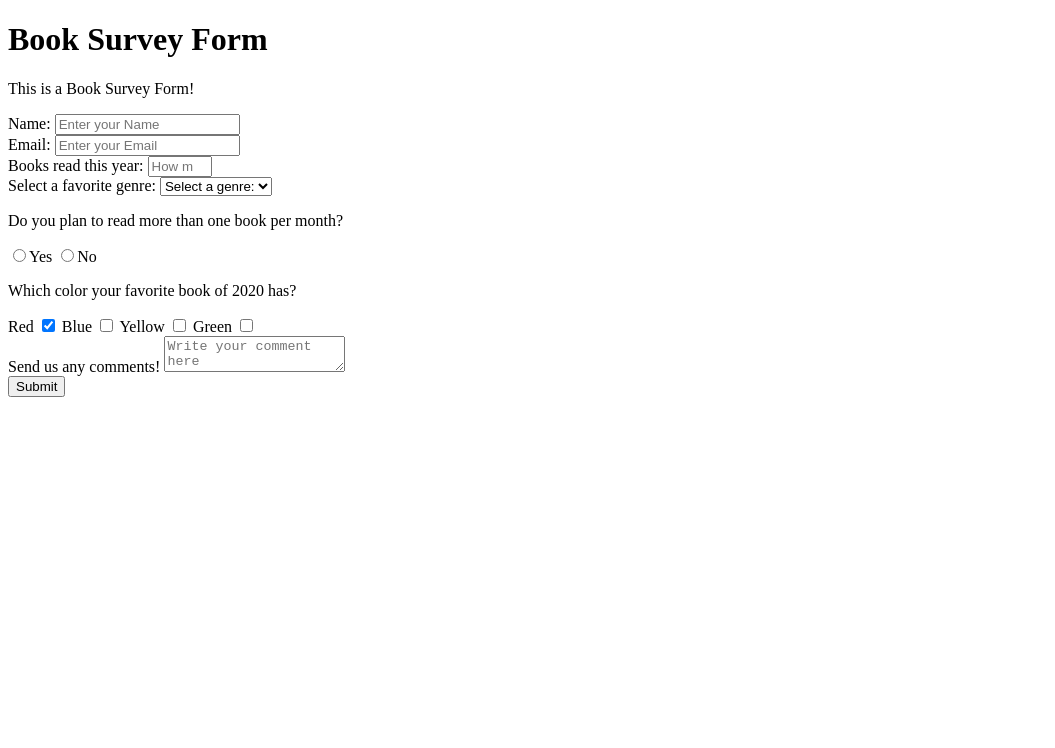
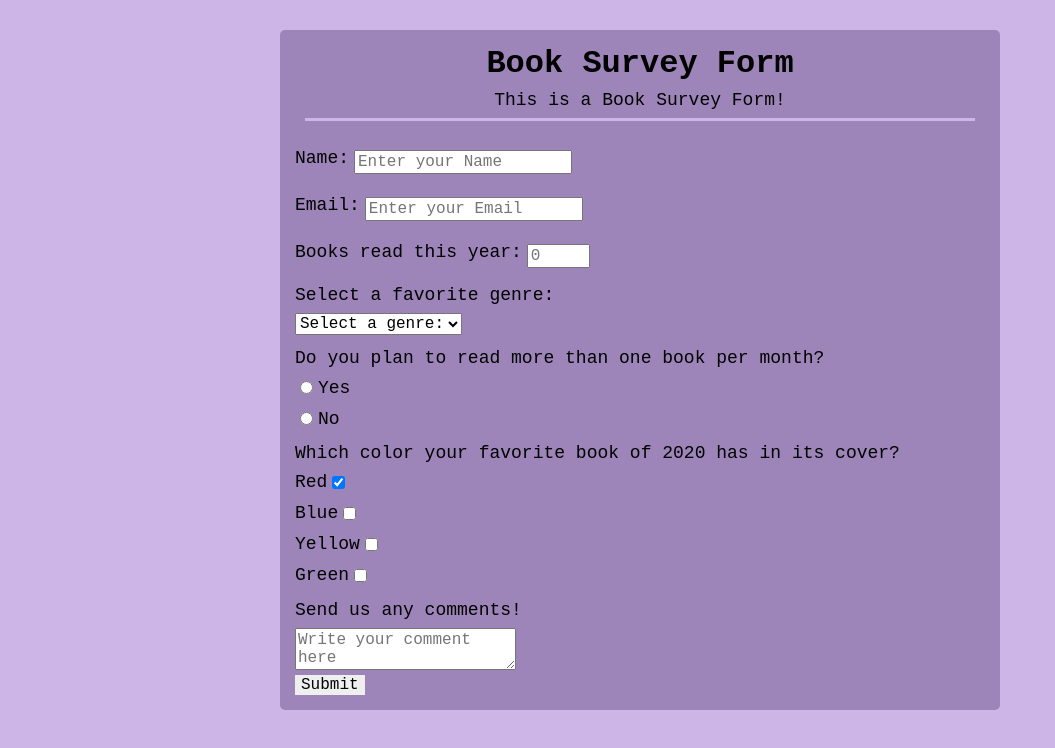
Before and after one commit to natalledm/100-days-of-code, a plain HTML site: page simple-projects/survey-form.html in a window 1280 px wide. Shown: the whole page, without its empty margins (0-1055 px from the left). Drawn offline with Linux system fonts and the light colour scheme.

Commit message:
Form not as ugly as yersterdays!

```diff
--- a/simple-projects/survey-form.css
+++ b/simple-projects/survey-form.css
@@ -5,10 +5,10 @@
 }
 
 body {
-  font-family: 'Lucida Sans', 'Lucida Sans Regular', 'Lucida Grande', 'Lucida Sans Unicode', Geneva, Verdana, sans-serif;
-  font-size: 100%;
-  line-height: 1.3;
-  margin: 0;
+    font-size: 100%;
+    font-family: Monospace, Arial, Helvetica, sans-serif;
+    margin: 0;
+    background-color: rgb(205, 181, 231);
 }
 
 p {
@@ -38,6 +38,10 @@ textarea {
   line-height: inherit;
 }
 
+input {
+  margin: 5px;
+}
+
 button {
   border: none;
 }
@@ -58,3 +62,32 @@ button {
     max-width: 720px;
   }
 }
+
+.container {
+  background-color: rgb(158, 133, 185);
+  margin: 30px 8px;
+  padding: 15px;
+  border-radius: 5px;
+  display: block;
+  margin-left: auto;
+  margin-right: auto;
+}
+
+.header {
+  margin-bottom: 1.5rem;
+  text-align: center;
+}
+
+.line-divider {
+  display: block;
+  border-top: solid  rgb(205, 181, 231);
+}
+
+.input-type-container {
+  display: flex;
+  margin-bottom: 0.8rem;
+}
+
+.sub-container {
+  margin-top: 0.8rem;
+}
--- a/simple-projects/survey-form.html
+++ b/simple-projects/survey-form.html
@@ -3,29 +3,30 @@
 <head>
     <meta charset="UTF-8">
     <meta name="viewport" content="width=device-width, initial-scale=1.0">
+    <link rel="stylesheet" href="survey-form.css">
     <title>Survey Form</title>
 </head>
     <body>
         <div class="container">
-            <header>
+            <header class="header">
                 <h1 id="title">Book Survey Form</h1>
                 <p id="description">This is a Book Survey Form!</p>
+                <span class="line-divider"></span>
             </header>
             <form id="survey-form">
-
-            <div>
+            <div class="input-type-container">
                 <label for="name" id="name-label">Name:</label>
                 <input type="text" id="name" name="name" placeholder="Enter your Name" required>
             </div>
-            <div>
+            <div class="input-type-container">
                 <label for="email" id="email-label">Email:</label>
                 <input type="email" id="email" name="email" placeholder="Enter your Email" required>
             </div>
-            <div>
+            <div class="input-type-container">
                 <label for="books-read" id="number-label">Books read this year:</label>
-                <input type="number" id="number" name="books-read" min="0" max="200" placeholder="How many books you read this year?">
+                <input type="number" id="number" name="books-read" min="0" max="200" placeholder="0">
             </div>
-            <div>
+            <div class="sub-container">
                 <label for="dropdown">Select a favorite genre:</label>
                 <select id="dropdown" name="genre" required>
                 <option disabled selected value>Select a genre:</option>
@@ -36,7 +37,7 @@
                 <option value="non-fiction">Non-Fiction</option>
                 </select>
             </div>
-            <div>
+            <div class="sub-container">
                 <p>Do you plan to read more than one book per month?</p>
 
                 <label for="radio-yes">
@@ -47,8 +48,8 @@
                 </label>
 
             </div>
-            <div>
-                <p>Which color your favorite book of 2020 has?</p>
+            <div class="sub-container">
+                <p>Which color your favorite book of 2020 has in its cover?</p>
                 <label for="favorite-red">Red
                 <input id="favorite-red" type="checkbox" name="favorite-color" value="red" checked="checked">
                 <span class="checkmark"></span>
@@ -69,7 +70,7 @@
                 <span class="checkmark"></span>
                 </label>
             </div>
-            <div>
+            <div class="sub-container">
                 <label for="comments">Send us any comments!</label>
                 <textarea id="comments" placeholder="Write your comment here"></textarea>
             </div>
```
